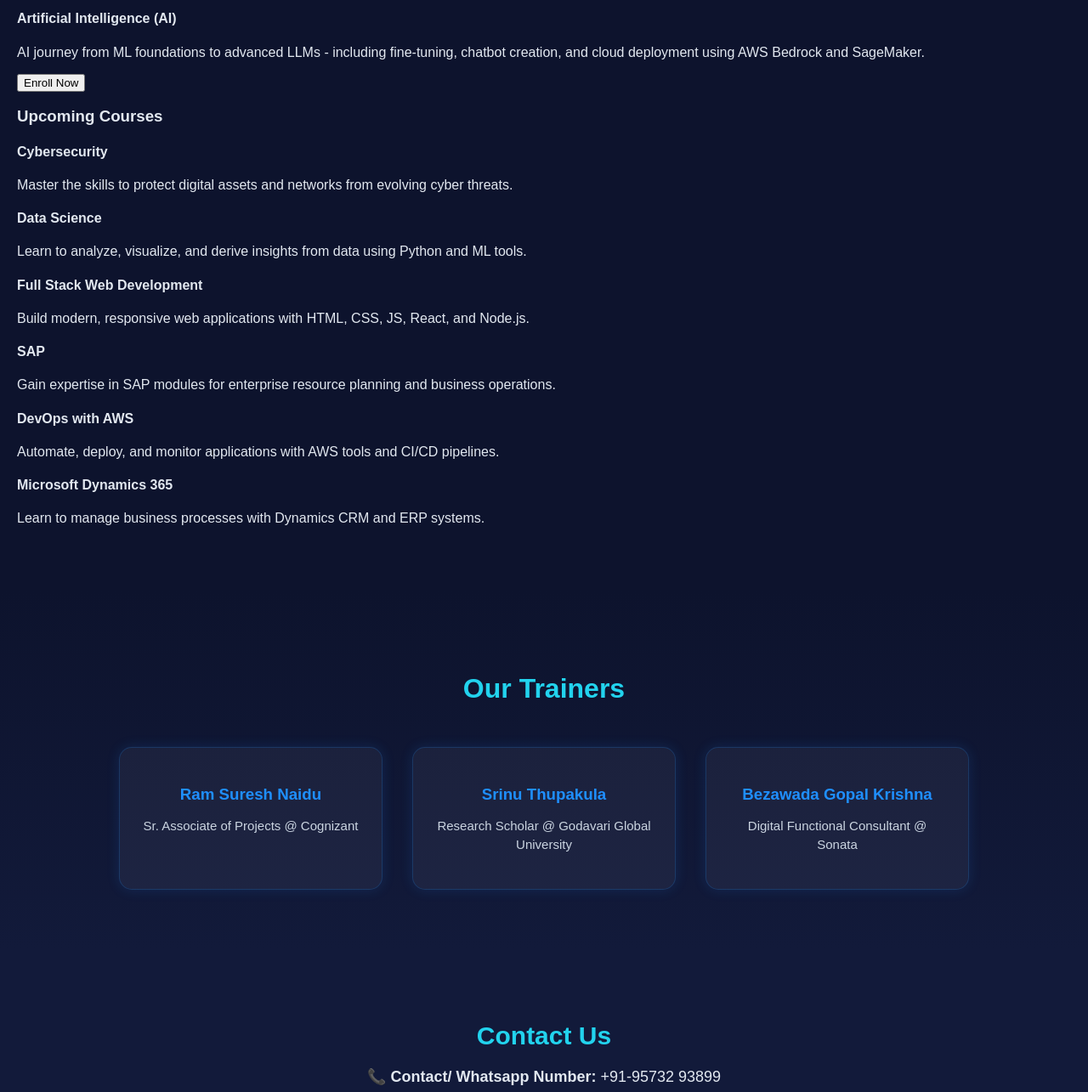
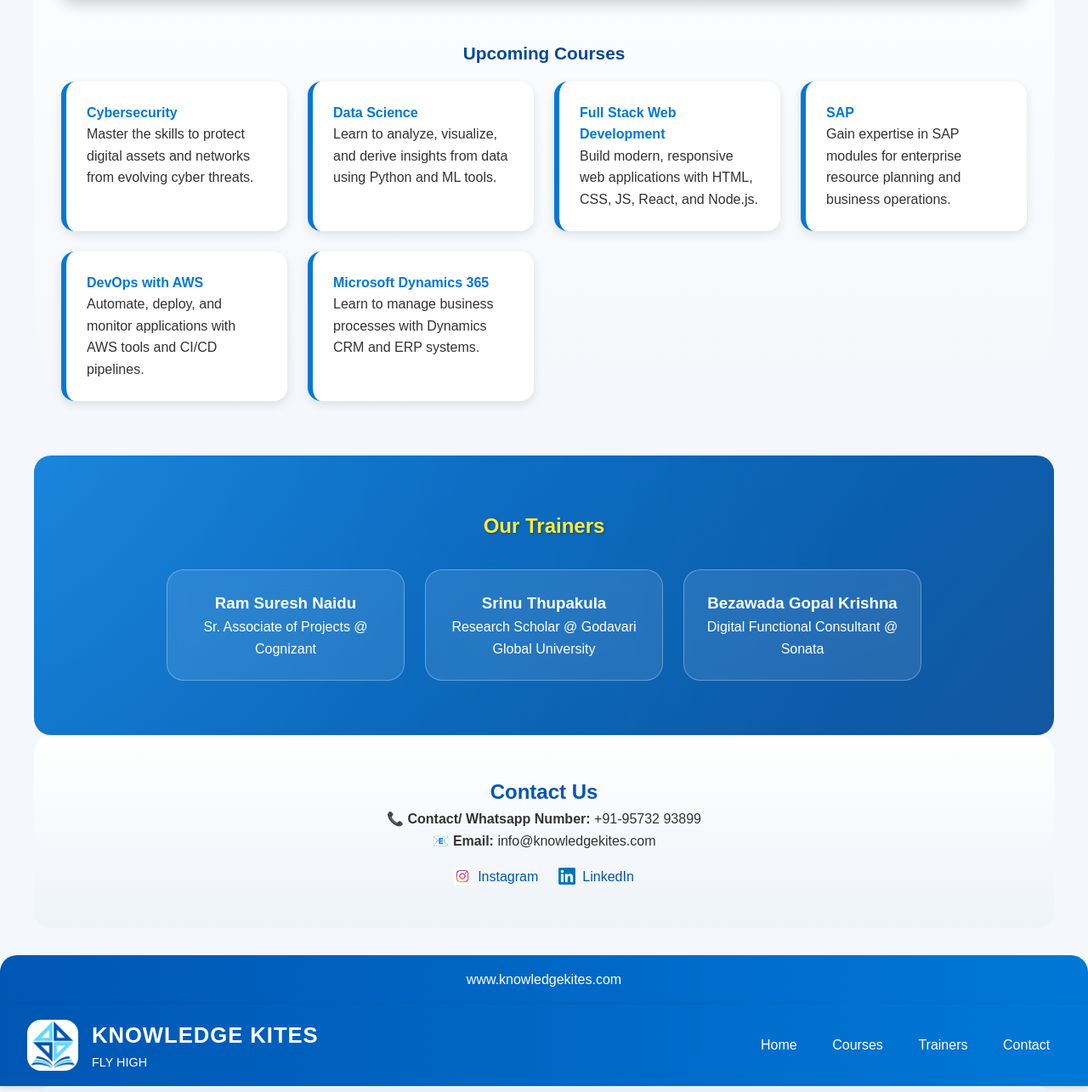
Before and after one commit to knowledgekites99/www.knowledgekites.com, a plain HTML site: page index.html in a window 1280 px wide. Shown: the part 1013-2298 px from the top of the page at 85% size. Drawn offline with Linux system fonts and the light colour scheme.

Commit message:
Update 3 style.css

```diff
--- a/style.css
+++ b/style.css
@@ -1,21 +1,32 @@
-/* General Styles */
+/* 🌐 Global Styles */
+* {
+  box-sizing: border-box;
+  margin: 0;
+  padding: 0;
+}
+
+html {
+  scroll-behavior: smooth;
+}
+
 body {
   font-family: 'Poppins', sans-serif;
-  margin: 0;
-  padding: 0;
-  color: #e2e8f0;
-  background-color: #0a0f24;
+  line-height: 1.6;
+  background-color: #f4f7fb;
+  color: #333;
 }
 
-/* Header */
+/* 🎯 Header */
 header {
-  background: rgba(10, 15, 36, 0.95);
+  background: linear-gradient(90deg, #0056b3, #0078d7);
+  color: white;
   display: flex;
   justify-content: space-between;
   align-items: center;
-  padding: 15px 40px;
-  box-shadow: 0 0 20px rgba(31, 143, 255, 0.2);
-  border-bottom: 1px solid rgba(34, 211, 238, 0.3);
+  flex-wrap: wrap;
+  padding: 1rem 2rem;
+  box-shadow: 0 2px 8px rgba(0,0,0,0.15);
+  border-radius: 0 0 0 0;
 }
 
 .logo-section {
@@ -24,218 +35,306 @@ header {
 }
 
 .logo {
-  width: 50px;
-  height: 50px;
-  margin-right: 10px;
+  height: 60px;
+  border-radius: 16px;
+  margin-right: 1rem;
 }
 
 .title h1 {
-  color: #1f8fff;
-  font-size: 22px;
-  margin: 0;
+  font-size: 1.6rem;
   letter-spacing: 1px;
 }
 
 .title p {
-  color: #22d3ee;
-  font-size: 14px;
-  margin: 0;
-  font-weight: 600;
+  font-size: 0.9rem;
+  }
+
+nav {
+  display: flex;
+  gap: 1rem;
 }
 
 nav a {
+  color: white;
   text-decoration: none;
-  color: #e2e8f0;
-  margin-left: 25px;
   font-weight: 500;
-  transition: 0.3s;
+  padding: 0.4rem 0.8rem;
+  border-radius: 8px;
+  transition: background 0.3s ease;
 }
 
 nav a:hover {
-  color: #22d3ee;
+  background: rgba(255, 255, 255, 0.2);
 }
 
-/* Home Section */
+/* 🏠 Home */
+section {
+  padding: 3rem 2rem;
+  max-width: 1200px;
+  margin: auto;
+  text-align: center;
+  border-radius: 20px;
+}
+
 .home {
-  text-align: center;
-  padding: 70px 20px;
-  background: linear-gradient(180deg, #0a0f24 0%, #121a3a 100%);
+  background: linear-gradient(180deg, #e8f1fb, #ffffff);
 }
 
 .home h2 {
-  color: #1f8fff;
-  font-size: 32px;
-}
-
-.home p {
-  max-width: 800px;
-  margin: 20px auto;
-  line-height: 1.6;
-  font-size: 18px;
-  color: #cbd5e1;
+  color: #0056b3;
 }
 
 .image-grid {
-  display: grid;
-  grid-template-columns: repeat(auto-fit, minmax(250px, 1fr));
-  gap: 25px;
-  margin-top: 30px;
+  display: flex;
+  justify-content: center;
+  gap: 1rem;
+  flex-wrap: wrap;
+  margin-top: 1.5rem;
 }
 
 .image-grid img {
-  width: 100%;
-  border-radius: 15px;
-  box-shadow: 0 0 25px rgba(31, 143, 255, 0.25);
+  width: 30%;
+  min-width: 250px;
+  border-radius: 20px;
+  transition: transform 0.3s ease;
 }
 
-/* Courses Section */
+.image-grid img:hover {
+  transform: scale(1.05);
+}
+
+/* 📚 Courses Section */
 .courses {
-  padding: 60px 20px;
-  background-color: #0d132d;
+  background: linear-gradient(180deg, #ffffff, #f4f7fb);
+  border-radius: 20px;
+  padding: 4rem 2rem;
+  text-align: center;
 }
 
 .courses h2 {
-  text-align: center;
-  color: #22d3ee;
-  font-size: 30px;
-  margin-bottom: 40px;
+  color: #0056b3;
+  margin-bottom: 2rem;
+  font-size: 2rem;
+  text-transform: uppercase;
 }
 
-.course-container {
-  max-width: 800px;
-  margin: 0 auto;
+.course-wrapper {
+  display: flex;
+  flex-direction: column;
+  gap: 3rem;
 }
 
-.course-container h3.active {
-  color: #1f8fff;
+.active-course h3,
+.upcoming-courses h3 {
+  color: #004a99;
+  margin-bottom: 1rem;
+  font-size: 1.3rem;
 }
 
-.course-container h3.upcoming {
-  color: #7c3aed;
-  margin-top: 30px;
+.course-card.highlight {
+  background: linear-gradient(135deg, #0078d7, #004a99);
+  color: #fff;
+  border: none;
+  box-shadow: 0 6px 18px rgba(0,0,0,0.2);
+  border-radius: 16px;
+  padding: 2rem;
 }
 
-.course-container ul {
-  list-style: square;
-  padding-left: 40px;
-  font-size: 18px;
-  line-height: 1.8;
-  color: #cbd5e1;
+.course-card.highlight h4 {
+  color: #ffeb3b;
 }
 
-/* Contact Section */
+.course-card.highlight p {
+  color: #ffffff;
+}
+
+.enroll-btn {
+  margin-top: 1rem;
+  background: #ffeb3b;
+  color: #004a99;
+  border: none;
+  padding: 0.7rem 1.5rem;
+  border-radius: 25px;
+  font-weight: 600;
+  cursor: pointer;
+  transition: all 0.3s ease;
+}
+
+.enroll-btn:hover {
+  background: #fff176;
+  transform: scale(1.05);
+}
+
+/* Grid for Upcoming Courses */
+.course-grid {
+  display: grid;
+  grid-template-columns: repeat(auto-fit, minmax(250px, 1fr));
+  gap: 1.5rem;
+}
+
+.course-card {
+  background: white;
+  border-radius: 16px;
+  box-shadow: 0 4px 12px rgba(0,0,0,0.1);
+  padding: 1.5rem;
+  transition: transform 0.3s ease, box-shadow 0.3s ease;
+  text-align: left;
+  border-left: 6px solid #0078d7;
+}
+
+.course-card h4 {
+  color: #0078d7;
+}
+
+.course-card:hover {
+  transform: translateY(-6px);
+  box-shadow: 0 6px 20px rgba(0,0,0,0.15);
+  border-left-color: #ffeb3b;
+}
+
+/* 👩‍🏫 Trainers Section */
+.trainers {
+  position: relative;
+  background: linear-gradient(135deg, #0078d7, #004a99);
+  color: #ffd54f;
+  overflow: hidden;
+  padding: 4rem 2rem;
+  border-radius: 20px;
+}
+
+.trainers::before {
+  content: "";
+  position: absolute;
+  top: 0; left: 0;
+  width: 200%; height: 200%;
+  background: radial-gradient(circle at 20% 20%, rgba(255,255,255,0.1), transparent 50%),
+              radial-gradient(circle at 80% 80%, rgba(255,255,255,0.1), transparent 50%);
+  animation: float-bg 10s linear infinite alternate;
+  z-index: 0;
+}
+
+@keyframes float-bg {
+  0% { transform: translate(-25%, -25%) scale(1); }
+  100% { transform: translate(-15%, -15%) scale(1.05); }
+}
+
+.trainers h2, .trainer-grid {
+  position: relative;
+  z-index: 1;
+}
+
+.trainers h2 {
+  color: #ffeb3b;
+  text-shadow: 1px 1px 3px rgba(0,0,0,0.3);
+}
+
+.trainer-grid {
+  display: flex;
+  justify-content: center;
+  gap: 1.5rem;
+  flex-wrap: wrap;
+  margin-top: 2rem;
+}
+
+.trainer-card {
+  background: rgba(255,255,255,0.1);
+  backdrop-filter: blur(12px);
+  border: 1px solid rgba(255,255,255,0.3);
+  padding: 1.5rem;
+  width: 280px;
+  border-radius: 20px;
+  text-align: center;
+  transition: transform 0.3s ease, box-shadow 0.3s ease, background 0.3s ease;
+  color: #ffffff;
+}
+
+.trainer-card:hover {
+  transform: translateY(-6px);
+  background: rgba(255,255,255,0.2);
+  box-shadow: 0 6px 16px rgba(255,255,255,0.3);
+}
+
+/* 📞 Contact */
 .contact {
-  background-color: #121a3a;
-  text-align: center;
-  padding: 60px 20px;
+  background: linear-gradient(180deg, #ffffff, #eef3f9);
+  border-radius: 20px;
 }
 
 .contact h2 {
-  color: #22d3ee;
-  font-size: 30px;
-  margin-bottom: 20px;
+  color: #0056b3;
 }
 
-.contact p {
-  font-size: 18px;
-  margin: 10px 0;
-  color: #e2e8f0;
-}
-
-/* Social Links */
 .social-links {
-  margin-top: 25px;
   display: flex;
   justify-content: center;
-  gap: 25px;
+  gap: 1.5rem;
+  margin-top: 1rem;
+  flex-wrap: wrap;
 }
 
 .social {
   display: flex;
   align-items: center;
+  gap: 0.5rem;
+  color: #0056b3;
   text-decoration: none;
-  font-weight: 500;
-  color: #e2e8f0;
-  background-color: rgba(255, 255, 255, 0.05);
-  padding: 10px 18px;
-  border-radius: 10px;
-  border: 1px solid rgba(34, 211, 238, 0.3);
-  transition: 0.3s ease;
+  transition: transform 0.3s ease;
+}
+
+.social:hover {
+  transform: scale(1.05);
 }
 
 .social img {
   width: 20px;
   height: 20px;
-  margin-right: 8px;
 }
 
-.social.instagram:hover {
-  background-color: #f58529;
+/* 🦶 Footer */
+footer {
+  background: linear-gradient(90deg, #0056b3, #0078d7);
+  color: white;
+  text-align: center;
+  padding: 1rem;
+  margin-top: 2rem;
+  border-radius: 20px 20px 0 0;
 }
 
-.social.linkedin:hover {
-  background-color: #0a66c2;
-}
-
-/* Footer */
-footer {
-  background-color: #0a0f24;
-  color: #94a3b8;
-  text-align: center;
-  padding: 15px 0;
-  font-size: 15px;
-  border-top: 1px solid rgba(31, 143, 255, 0.2);
-}
-/* Trainers Section */
-.trainers {
-  padding: 70px 20px;
-  background: linear-gradient(180deg, #0d132d 0%, #121a3a 100%);
+/* 📱 Responsive */
+@media (max-width: 900px) {
+  header {
+    flex-direction: column;
     text-align: center;
   }
 
-.trainers h2 {
-  color: #22d3ee;
-  font-size: 32px;
-  margin-bottom: 50px;
+  nav {
+    flex-wrap: wrap;
+    justify-content: center;
   }
 
-.trainer-grid {
-  display: grid;
-  grid-template-columns: repeat(auto-fit, minmax(250px, 1fr));
-  gap: 35px;
-  max-width: 1000px;
-  margin: 0 auto;
+  .image-grid img {
+    width: 45%;
+  }
+}
+
+@media (max-width: 600px) {
+  .logo {
+    height: 50px;
+  }
+
+  section {
+    padding: 2rem 1rem;
+  }
+
+  .image-grid img {
+    width: 90%;
   }
 
   .trainer-card {
-  background-color: rgba(255, 255, 255, 0.05);
-  border: 1px solid rgba(31, 143, 255, 0.2);
-  border-radius: 15px;
-  padding: 25px;
-  box-shadow: 0 0 15px rgba(31, 143, 255, 0.15);
-  transition: transform 0.3s ease, box-shadow 0.3s ease;
+    width: 90%;
   }
 
-.trainer-card:hover {
-  transform: translateY(-8px);
-  box-shadow: 0 0 25px rgba(34, 211, 238, 0.3);
+  .course-grid {
+    grid-template-columns: 1fr;
   }
-
-.trainer-card img {
-  width: 100px;
-  height: 100px;
-  border-radius: 50%;
-  margin-bottom: 15px;
-  border: 2px solid #1f8fff;
 }
-
-.trainer-card h3 {
-  color: #1f8fff;
-  margin-bottom: 8px;
-}
-
-.trainer-card p {
-  color: #cbd5e1;
-  font-size: 15px;
-  line-height: 1.5;
-}
```
Lines whose indentation alone changed are shown as unchanged.
